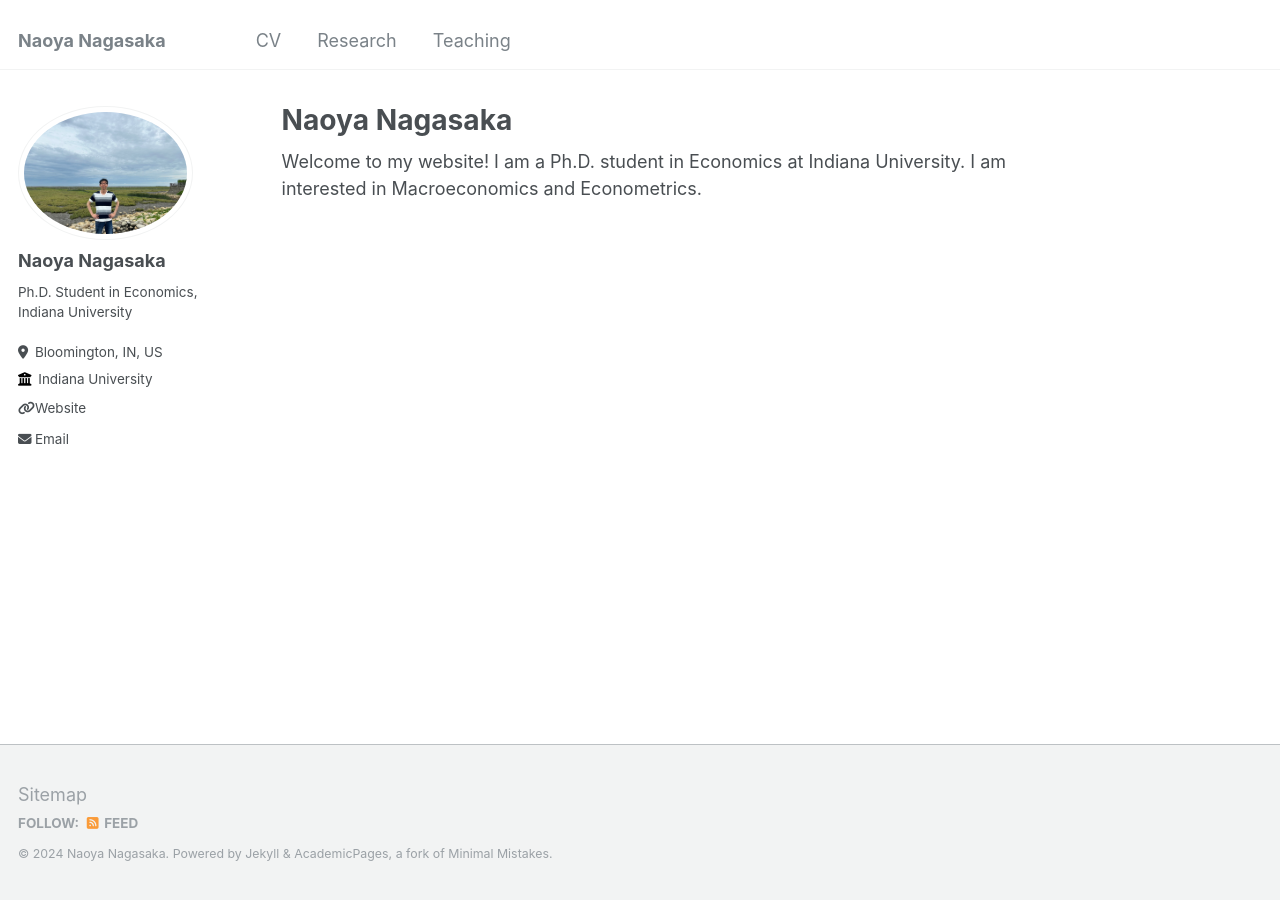
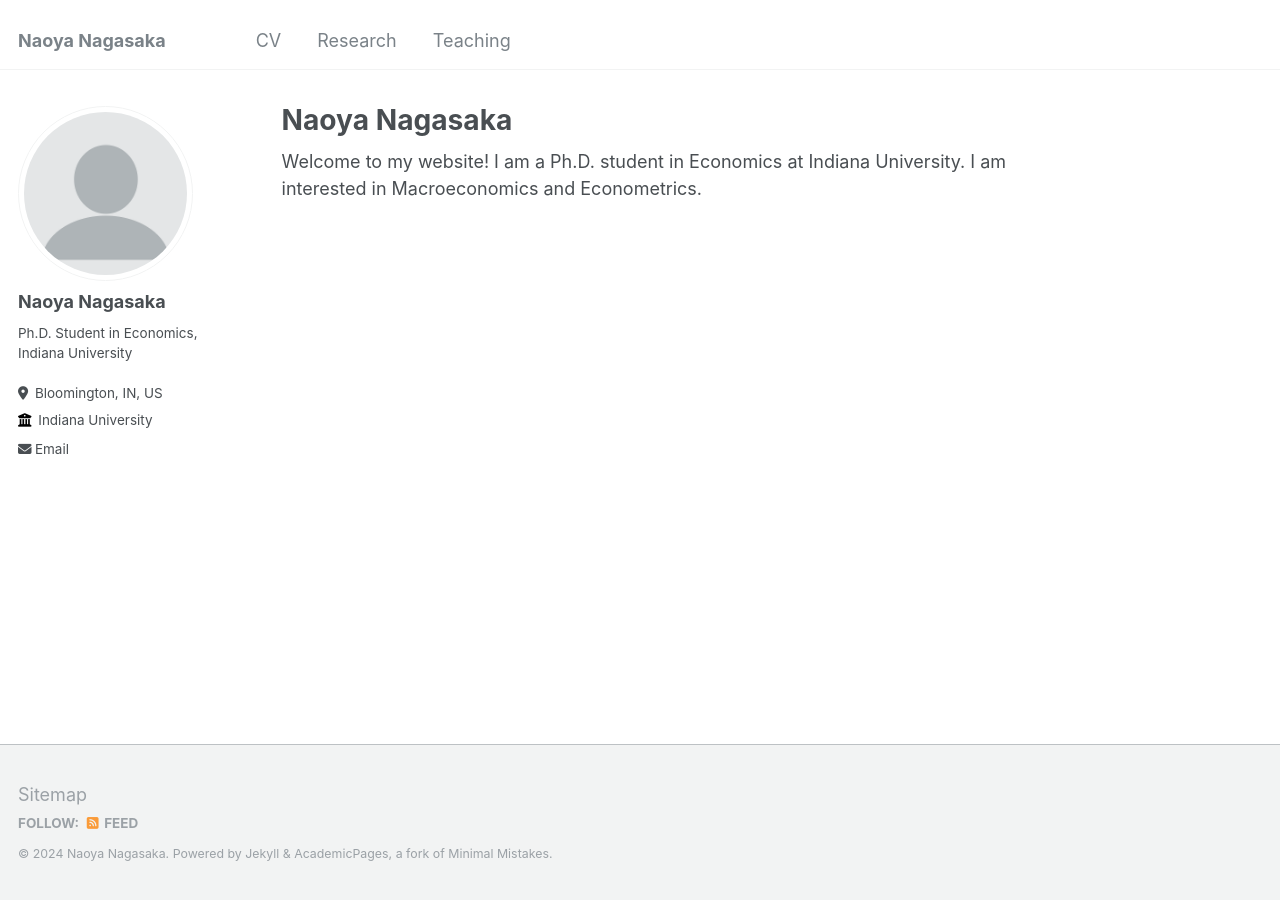
Before and after one commit to naonagas/naonagas.github.io, a Jekyll site: the page built from _pages/about.md, in a window 1280 px wide. Built offline with Jekyll 4.4.1, drawn with Linux system fonts in a browser that asks for light colours.

Commit message:
Update _config.yml

```diff
--- a/_config.yml
+++ b/_config.yml
@@ -21,13 +21,13 @@ repository               : "academicpages/academicpages.github.io"
 #               Additional customization can be done by editing /_includes/author-profile.html
 author:
   # Biographic information
-  avatar           : "profile_naoyanagasaka.jpg"
+  avatar           : "profile.png"
   name             : "Naoya Nagasaka"
   pronouns         : # example: "she/her"
   bio              : "Ph.D. Student in Economics, Indiana University"
   location         : "Bloomington, IN, US"
   employer         : "Indiana University"
-  uri              : "https://naonagas.github.io/"
+  uri              : #"https://naonagas.github.io/"
   email            : "naonagas@iu.edu"
 
   # Academic websites
```
